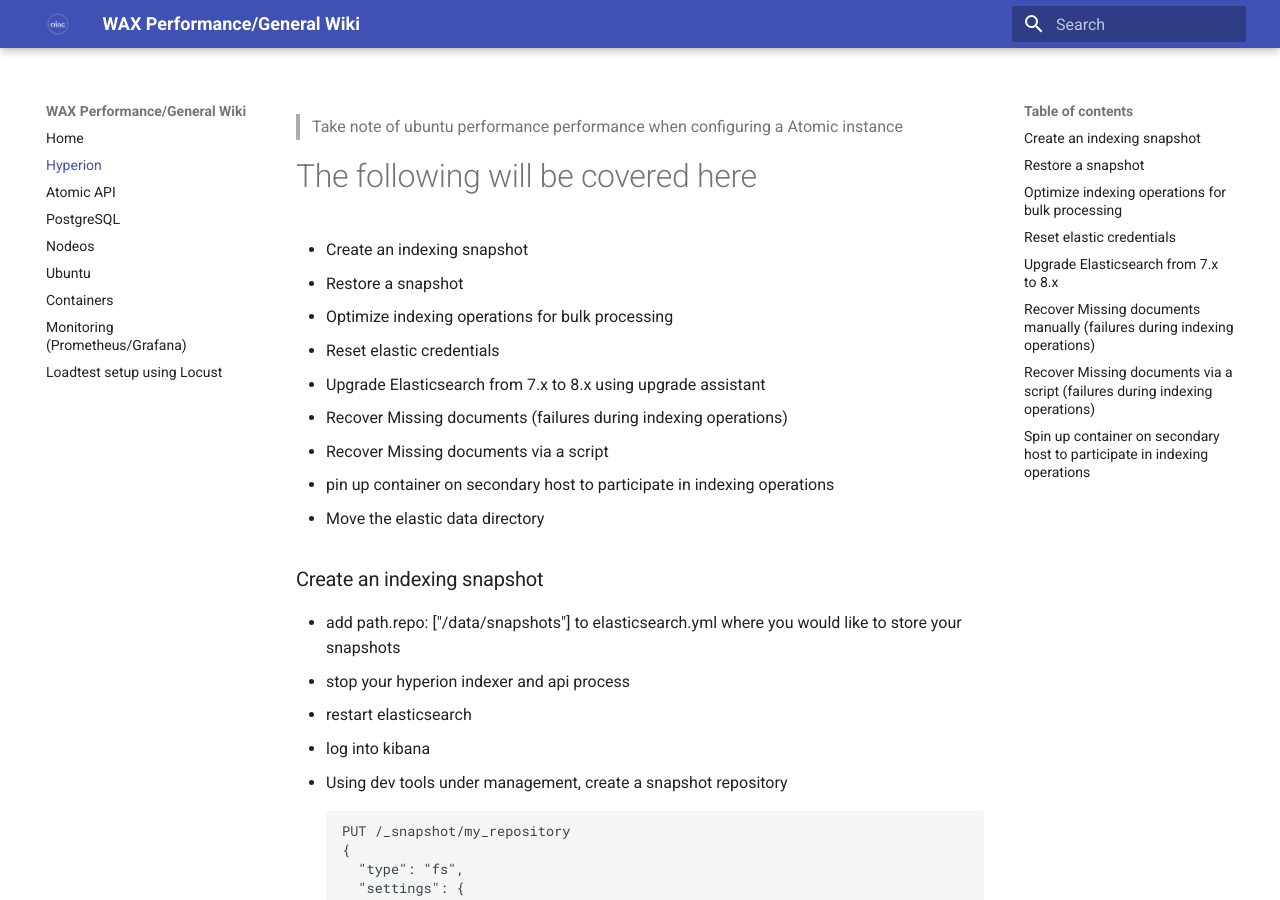
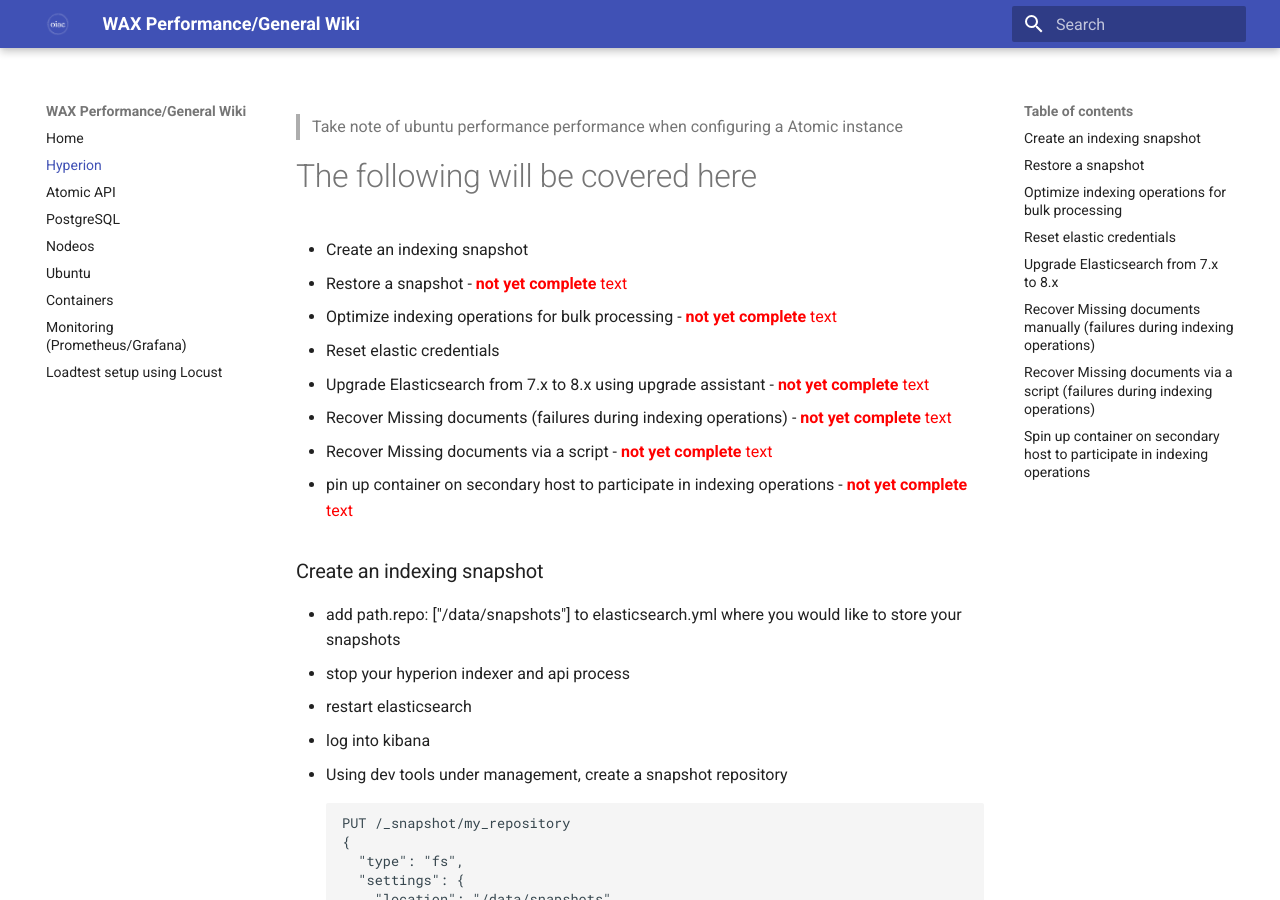
Before and after one commit to oneinacillian/wiki, an MkDocs documentation site: the page built from docs/hyperion.md, in a window 1280 px wide and 900 px high. Built offline with MkDocs 1.6.1 and Material for MkDocs 9.7.7, drawn with Linux system fonts in a browser that asks for light colours.

```diff
--- a/docs/hyperion.md
+++ b/docs/hyperion.md
@@ -2,14 +2,13 @@
 
 # The following will be covered here
 - Create an indexing snapshot
-- Restore a snapshot
-- Optimize indexing operations for bulk processing
+- Restore a snapshot - <span style="color:red">**not yet complete** text</span>
+- Optimize indexing operations for bulk processing - <span style="color:red">**not yet complete** text</span>
 - Reset elastic credentials
-- Upgrade Elasticsearch from 7.x to 8.x using upgrade assistant
-- Recover Missing documents (failures during indexing operations)
-- Recover Missing documents via a script
-- pin up container on secondary host to participate in indexing operations
-- Move the elastic data directory
+- Upgrade Elasticsearch from 7.x to 8.x using upgrade assistant - <span style="color:red">**not yet complete** text</span>
+- Recover Missing documents (failures during indexing operations) - <span style="color:red">**not yet complete** text</span>
+- Recover Missing documents via a script - <span style="color:red">**not yet complete** text</span>
+- pin up container on secondary host to participate in indexing operations - <span style="color:red">**not yet complete** text</span>
 
 ### Create an indexing snapshot
 - add path.repo: ["/data/snapshots"] to elasticsearch.yml where you would like to store your snapshots
```
Also changed, not shown: docs/locust.md (+4 -4 lines), docs/monitoring.md (+2 -2 lines).
